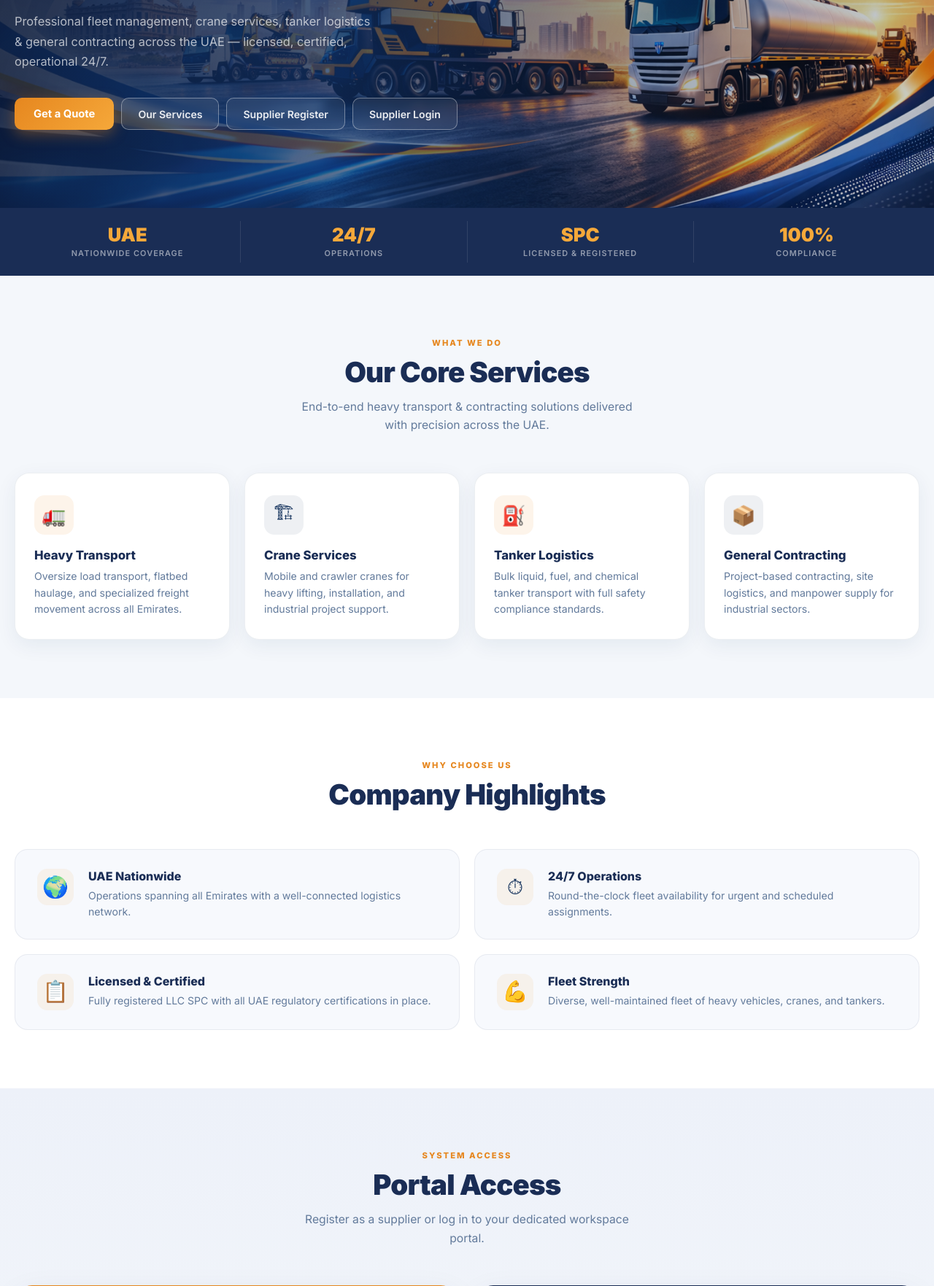
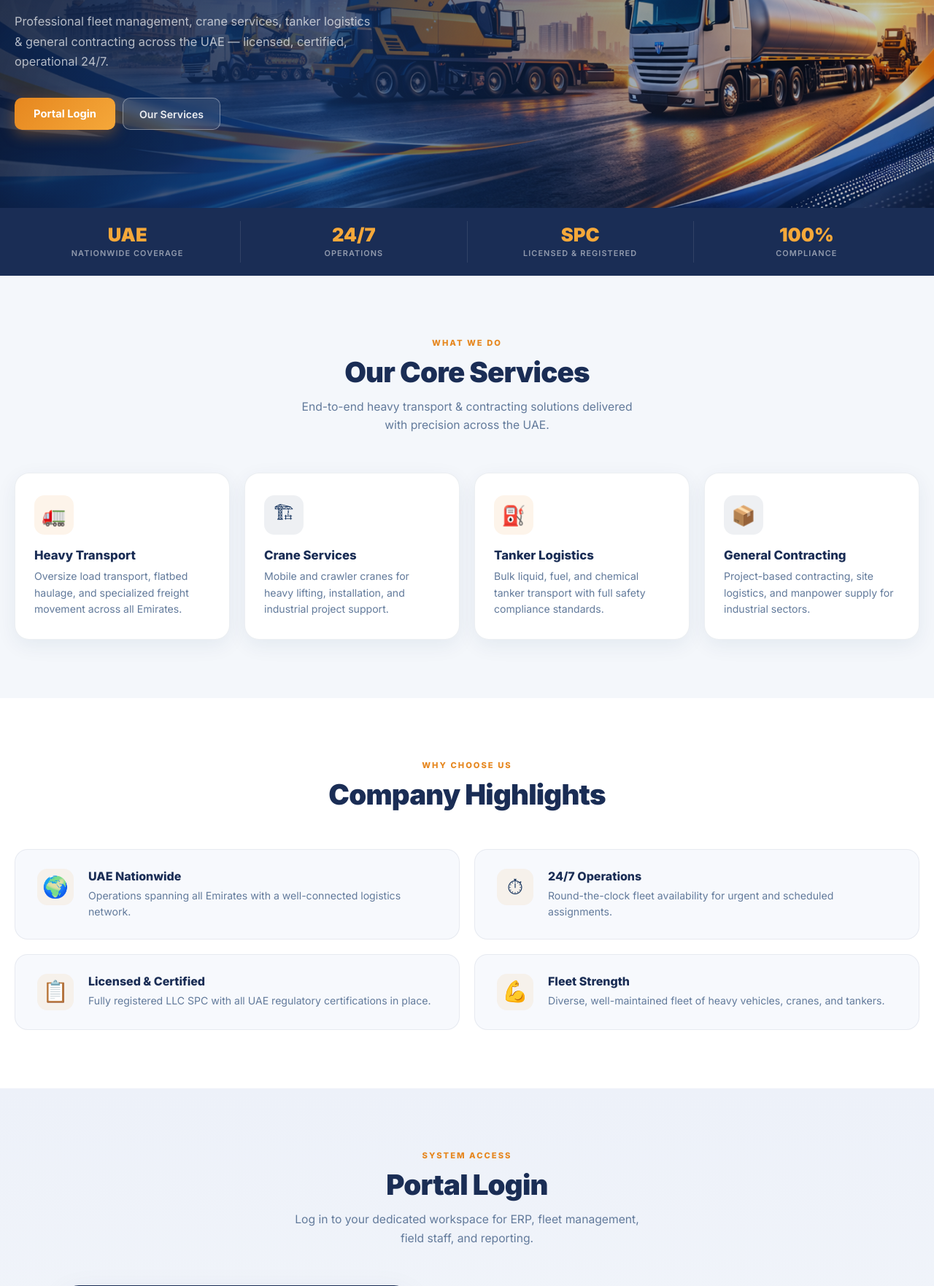
Before and after one commit to viki863-star/current-link-payroll, a Python web app: template app/templates/landing.html in a window 1280 px wide. Shown: the part 538-2301 px from the top of the page at 73% size. Run offline with Jinja, Linux system fonts and the light colour scheme; the template is opened without the code that fills it, so the values that code supplies are empty.

Commit message:
landing page: remove supplier portal/register links, polish header and portal section

```diff
--- a/app/templates/landing.html
+++ b/app/templates/landing.html
@@ -71,8 +71,6 @@
             <div class="bh-nav-inner">
                 <div class="bh-nav-links">
                     <a class="bh-link" href="/">Home</a>
-                    <a class="bh-link" href="{{ url_for('supplier_register') }}">Supplier Register</a>
-                    <a class="bh-link" href="{{ url_for('supplier_login') }}">Supplier Login</a>
                     <a class="bh-link bh-active" href="{{ url_for('login') }}">Portal Login</a>
                 </div>
             </div>
@@ -109,10 +107,8 @@
                         &amp; general contracting across the UAE — licensed, certified, operational 24/7.
                     </p>
                     <div class="lp-hero-actions">
-                        <a class="lp-btn-orange" href="{{ url_for('services') }}#quote">Get a Quote</a>
+                        <a class="lp-btn-orange" href="{{ url_for('login') }}">Portal Login</a>
                         <a class="lp-btn-outline-white" href="{{ url_for('services') }}">Our Services</a>
-                        <a class="lp-btn-outline-white" href="{{ url_for('supplier_register') }}">Supplier Register</a>
-                        <a class="lp-btn-outline-white" href="{{ url_for('supplier_login') }}">Supplier Login</a>
                     </div>
                 </div>
             </div>
@@ -221,23 +217,14 @@
             <div class="lp-section-inner">
                 <div class="lp-section-header">
                     <span class="lp-section-eyebrow">System Access</span>
-                    <h2 class="lp-section-title">Portal Access</h2>
-                    <p class="lp-section-sub">Register as a supplier or log in to your dedicated workspace portal.</p>
+                    <h2 class="lp-section-title">Portal Login</h2>
+                    <p class="lp-section-sub">Log in to your dedicated workspace for ERP, fleet management, field staff, and reporting.</p>
                 </div>
                 <div class="lp-portal-grid">
-                    <div class="lp-portal-card lp-portal-supplier">
-                        <div class="lp-portal-icon">🏢</div>
-                        <h3 class="lp-portal-title">Supplier Portal</h3>
-                        <p class="lp-portal-desc">Register your company, submit quotations, track LPOs and manage your invoices &amp; payments — all in one place.</p>
-                        <div class="lp-portal-actions">
-                            <a class="lp-btn-orange" href="{{ url_for('supplier_register') }}">Register Now</a>
-                            <a class="lp-btn-outline-navy" href="{{ url_for('supplier_login') }}">Login</a>
-                        </div>
-                    </div>
-                    <div class="lp-portal-card lp-portal-internal">
+                    <div class="lp-portal-card lp-portal-internal" style="max-width:480px;margin:0 auto">
                         <div class="lp-portal-icon">⚙️</div>
-                        <h3 class="lp-portal-title">Internal Portal</h3>
-                        <p class="lp-portal-desc">Admin, driver &amp; owner access to the full ERP dashboard, driver payroll, fleet management, and reporting system.</p>
+                        <h3 class="lp-portal-title">ERP Dashboard</h3>
+                        <p class="lp-portal-desc">Admin, driver, field staff &amp; fleet access to the full ERP system, payroll, maintenance, and reporting.</p>
                         <div class="lp-portal-actions">
                             <a class="lp-btn-navy" href="{{ url_for('login') }}">Portal Login</a>
                         </div>
```
